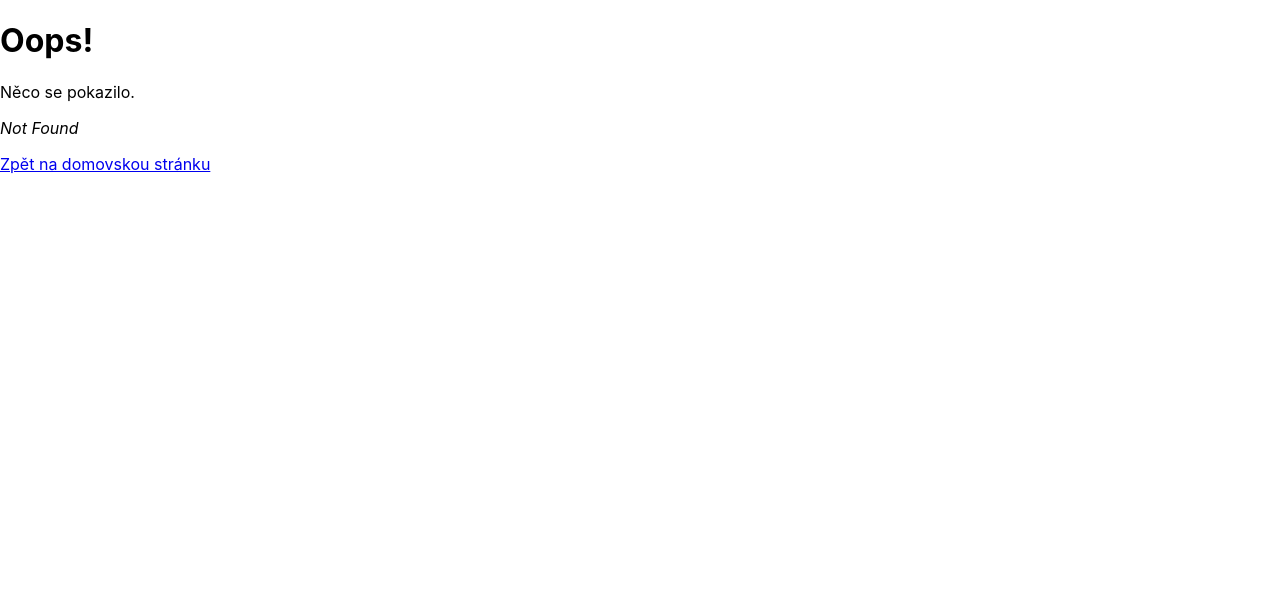
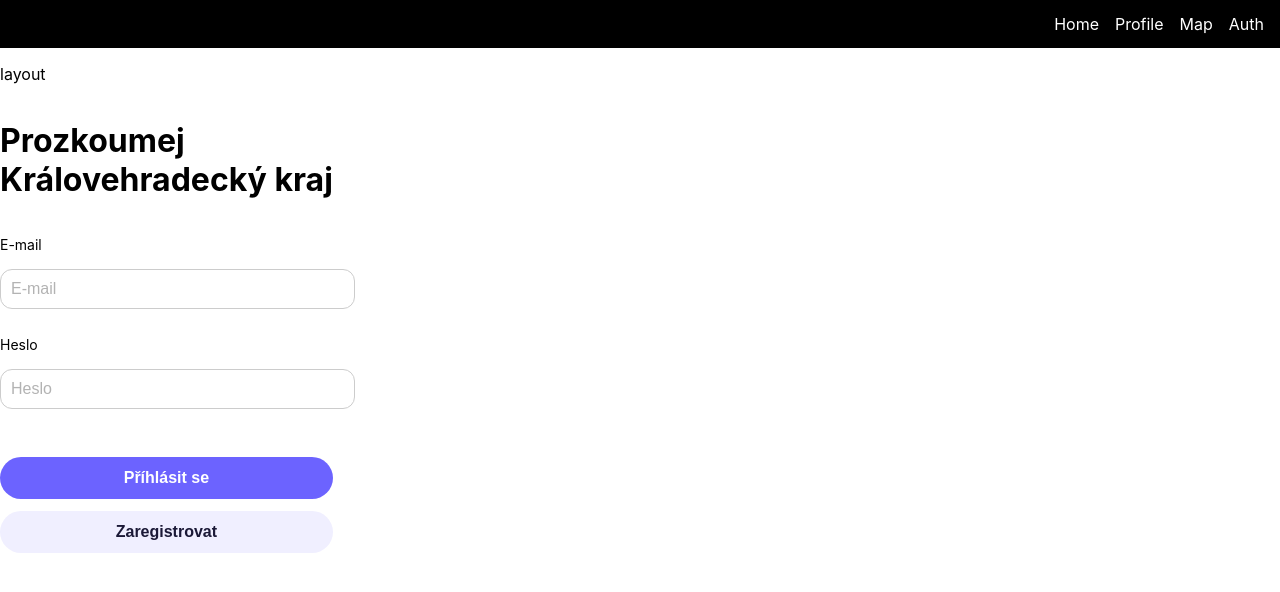
Before and after one commit to espeletia/friendmapper, a React (Create React App) app in the folder client/: page /auth in a window 1280 px wide. Before the commit this address had no page. Shown: the top 592 px of the page. Built offline with nearby package versions, Linux system fonts and the light colour scheme.

Commit message:
add AuthDialog.tsx, CustomButton.tsx, InputField.tsx

```diff
--- a/client/package.json
+++ b/client/package.json
@@ -10,6 +10,7 @@
     "@types/node": "^16.18.113",
     "@types/react": "^18.3.11",
     "@types/react-dom": "^18.3.1",
+    "classnames": "^2.5.1",
     "leaflet": "^1.9.4",
     "react": "^18.3.1",
     "react-dom": "^18.3.1",
--- a/client/src/App.tsx
+++ b/client/src/App.tsx
@@ -4,6 +4,7 @@ import ErrorRoute from "./routes/error";
 import { LeafletProvider } from "./components/Leaflet/context/LeafletContext";
 import MapRoute from "./routes/map";
 import Root from "./routes/root";
+import AuthDialogRoute from "./routes/authDialog";
 
 const router = createBrowserRouter([
   {
@@ -21,6 +22,11 @@ const router = createBrowserRouter([
         element: <MapRoute />,
         errorElement: <ErrorRoute />,
       },
+      {
+        path: "auth",
+        element: <AuthDialogRoute />,
+        errorElement: <ErrorRoute />,
+      }
     ],
   },
 ]);
--- /dev/null
+++ b/client/src/components/ui/AuthDialog/AuthDialog.module.css
@@ -0,0 +1,15 @@
+
+.gap{
+    margin-top: 36px;
+}
+
+.smallGap{
+    margin-top:12px;
+}
+
+.justify-center{
+    display: flex;
+    justify-content: center;
+
+    flex-direction: column;
+}
--- /dev/null
+++ b/client/src/components/ui/AuthDialog/AuthDialog.tsx
@@ -0,0 +1,25 @@
+import React from "react";
+import InputField from "./InputField";
+import styles from "./AuthDialog.module.css";
+import CustomButton from "./CustomButton";
+
+
+const AuthDialog = () => {
+  return (
+    <div>
+      <div className={styles['justify-center']}>
+        <h1>
+          Prozkoumej<br /><span>Královehradecký kraj</span>
+        </h1>
+        <InputField type="email" placeholder="E-mail" />
+        <InputField type="password" placeholder="Heslo" />
+        <div className={styles.gap}></div>
+        <CustomButton text={"Příhlásit se"} onClick={() => null}></CustomButton>
+        <div className={styles.smallGap}></div>
+        <CustomButton text={"Zaregistrovat"} onClick={() => null} backgroundColor="#F0EFFF" textColor="#1B1937" hoverColor="#DEDEEC"></CustomButton>
+      </div>
+    </div>
+  );
+};
+
+export default AuthDialog;
--- /dev/null
+++ b/client/src/components/ui/AuthDialog/CustomButton.tsx
@@ -0,0 +1,56 @@
+import React from "react";
+
+const styles = {
+  button: {
+    width: '100%', // Full width button
+    padding: '12px 20px', // Padding inside the button
+    border: 'none', // Remove default border
+    borderRadius: '30px', // Rounded corners
+    fontSize: '16px', // Text size
+    fontWeight: 'bold', // Bold text
+    textAlign: 'center', // Center the text
+    cursor: 'pointer', // Pointer cursor on hover
+    transition: 'background-color 0.3s ease', // Smooth transition on hover
+  } as React.CSSProperties,
+
+  buttonHover: {
+    // Default hover color will be applied dynamically if needed
+  } as React.CSSProperties
+};
+
+interface ButtonProps {
+  text: string;
+  onClick: () => void;
+  backgroundColor?: string;
+  textColor?: string;
+  hoverColor?: string; // Optional hover color
+}
+
+const CustomButton = (props: ButtonProps) => {
+  const [isHovered, setIsHovered] = React.useState(false);
+
+  const {
+    text,
+    backgroundColor = '#6C63FF', // Default to purple if no backgroundColor prop is passed
+    textColor = 'white', // Default to white text
+    hoverColor = '#5a56d1', // Default hover color (darker purple)
+    onClick
+  } = props;
+
+  return (
+    <button
+      style={{
+        ...styles.button,
+        backgroundColor: isHovered ? hoverColor : backgroundColor,
+        color: textColor,
+      }}
+      onMouseEnter={() => setIsHovered(true)}
+      onMouseLeave={() => setIsHovered(false)}
+      onClick={onClick}
+    >
+      {text}
+    </button>
+  );
+};
+
+export default CustomButton;
--- /dev/null
+++ b/client/src/components/ui/AuthDialog/InputField.module.css
@@ -0,0 +1,30 @@
+.input {
+    width: 100%;
+    padding: 10px;
+    border: 1px solid #ccc;
+    border-radius: 12px; /* Rounded corners */
+    font-size: 16px;
+    outline: none;
+  }
+
+  .input::placeholder {
+    color: #b3b3b3; /* Light gray placeholder text */
+
+  }
+
+  .input:focus {
+    border-color: #888; /* Slightly darker border on focus */
+  }
+
+  .text {
+    font-weight: 400;
+    font-size: 14px;
+    line-height: 20px;
+    margin-bottom: 4px;
+  }
+
+
+
+  .fieldContainer{
+    margin-bottom: 12px;
+  }
--- /dev/null
+++ b/client/src/components/ui/AuthDialog/InputField.tsx
@@ -0,0 +1,29 @@
+import React from 'react';
+import styles from './InputField.module.css';
+import cx from 'classnames';
+
+interface InputProps {
+    type: string;
+    placeholder: string;
+    }
+
+
+
+const InputField = (props: InputProps) => {
+  return (
+    <div className={cx(styles.fieldContainer, styles.text)}>
+        <p>
+            {props.placeholder}
+        </p>
+<input
+      type={props.type}
+      placeholder={props.placeholder}
+      className={styles.input}
+    />
+    </div>
+
+
+  );
+};
+
+export default InputField;
--- a/client/src/components/ui/Navbar/Navbar.tsx
+++ b/client/src/components/ui/Navbar/Navbar.tsx
@@ -7,6 +7,7 @@ export const Navbar = () => {
       <Link to="/">Home</Link>
       <Link to="/profile">Profile</Link>
       <Link to="/map">Map</Link>
+      <Link to="/auth">Auth</Link>
     </div>
   );
 };
--- /dev/null
+++ b/client/src/routes/authDialog.tsx
@@ -0,0 +1,7 @@
+import AuthDialog from "../components/ui/AuthDialog/AuthDialog";
+
+const AuthDialogRoute = () => {
+  return <AuthDialog />;
+};
+
+export default AuthDialogRoute;
```
Also changed, not shown: client/src/components/ui/AuthDialog/CustomButton.module.css (added).
